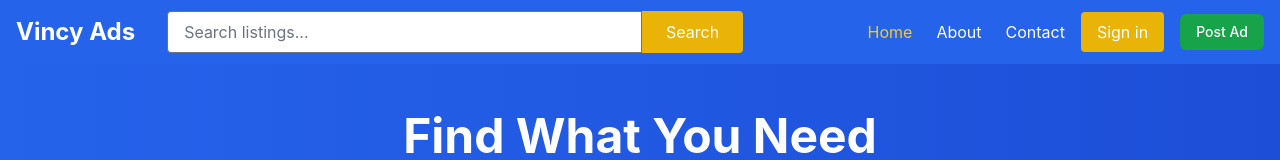
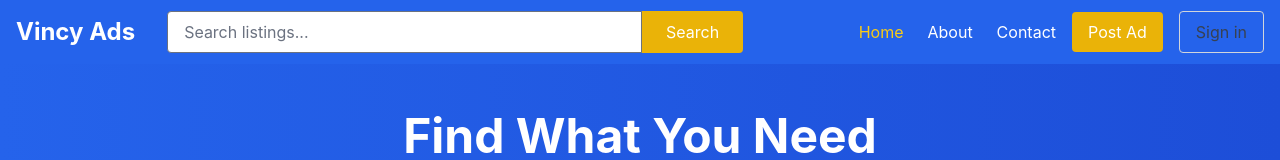
Before and after one commit to RagPrice/vincy-ads, a React (Vite) app: page / in a window 1280 px wide. Shown: the top 160 px of the page. Built offline with nearby package versions, Linux system fonts and the light colour scheme.

Commit message:
Update navbar: Change button styles and order

```diff
--- a/src/components/Navbar.tsx
+++ b/src/components/Navbar.tsx
@@ -63,16 +63,16 @@ const Navbar: React.FC = () => {
             {/* Action Buttons */}
             <div className="flex items-center space-x-4">
               <Link
-                to="/login"
+                to="/post-ad"
                 className="px-4 py-2 bg-yellow-500 text-white rounded hover:bg-yellow-600 transition duration-200"
               >
-                Sign in
+                Post Ad
               </Link>
               <Link
-                to="/post-ad"
-                className="bg-green-600 text-white hover:bg-green-700 px-4 py-2 rounded-md text-sm font-medium"
+                to="/login"
+                className="px-4 py-2 border border-gray-300 text-gray-700 rounded hover:border-gray-400 hover:bg-gray-50 transition duration-200"
               >
-                Post Ad
+                Sign in
               </Link>
             </div>
           </div>
```
